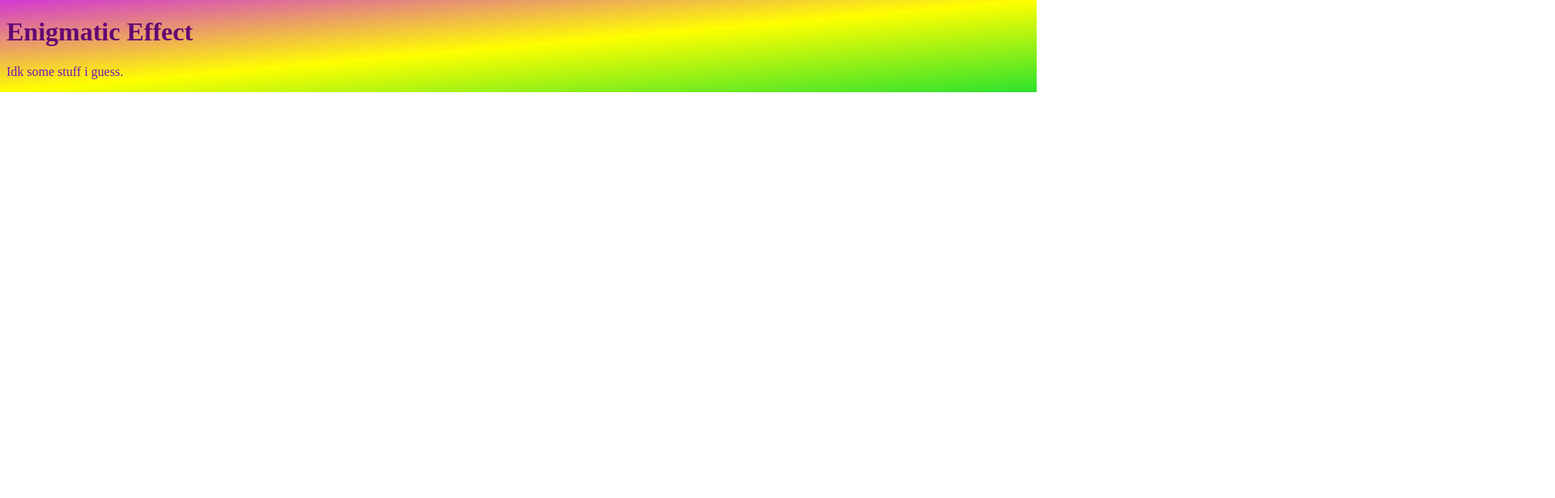
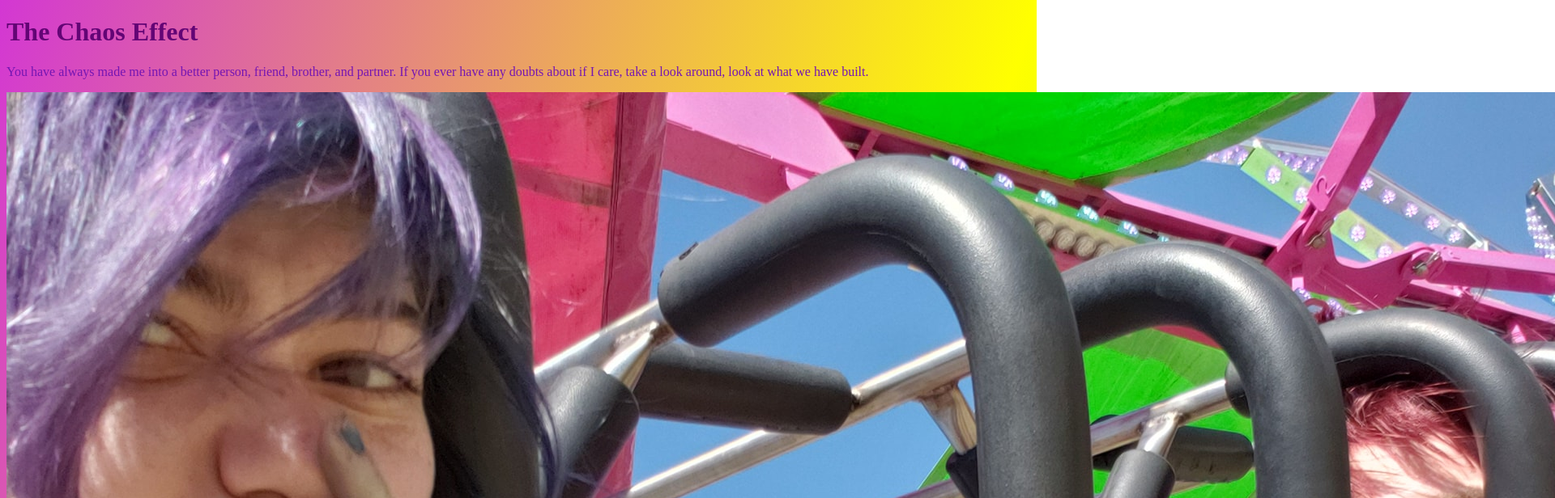
Before and after one commit to Neophabian/enigmatic.effect, a plain HTML site: page Index.html in a window 1280 px wide. Shown: the top 616 px of the page at 81% size, 1920 px wide, since content can reach past the window. Drawn offline with Linux system fonts and the light colour scheme.

Commit message:
Added photos

```diff
--- a/Index.html
+++ b/Index.html
@@ -5,8 +5,8 @@
         <link rel="stylesheet" type="text/css" href="Main.css">
     </head>
 <body>
-<h1>Enigmatic Effect</h1>
-<p>Idk some stuff i guess.</p>
-
+<h1>The Chaos Effect</h1>
+<p>You have always made me into a better person, friend, brother, and partner. If you ever have any doubts about if I care, take a look around, look at what we have built.</p>
+<img src="Suprise/fare.jpg":alt="fair"> <img src="Suprise/fare2.jpeg" :alt="fair2"> <img src="Suprise/halloween.jpeg":alt="halloween">
 </body>
 </html>
```
Also changed, not shown: notes.html (added, +10 -0 lines), Suprise/fare.jpg (added), Suprise/fare2.jpeg (added), Suprise/halloween.jpeg (added), Suprise/valentines.jpeg (added).
